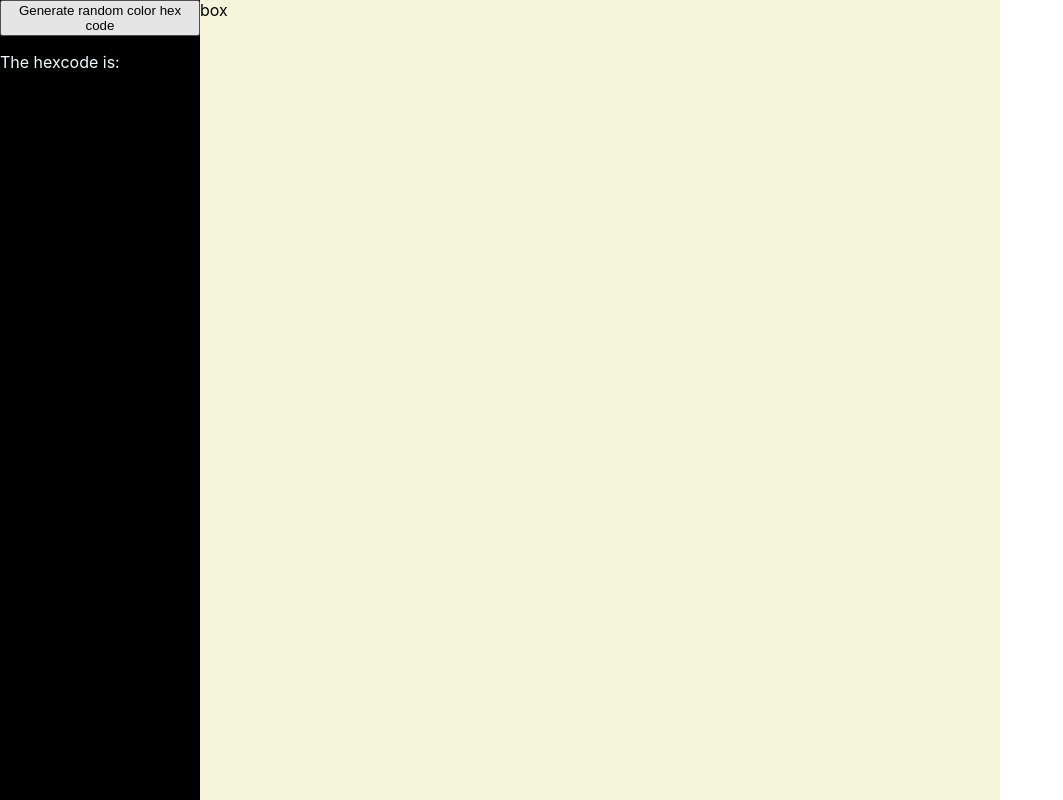
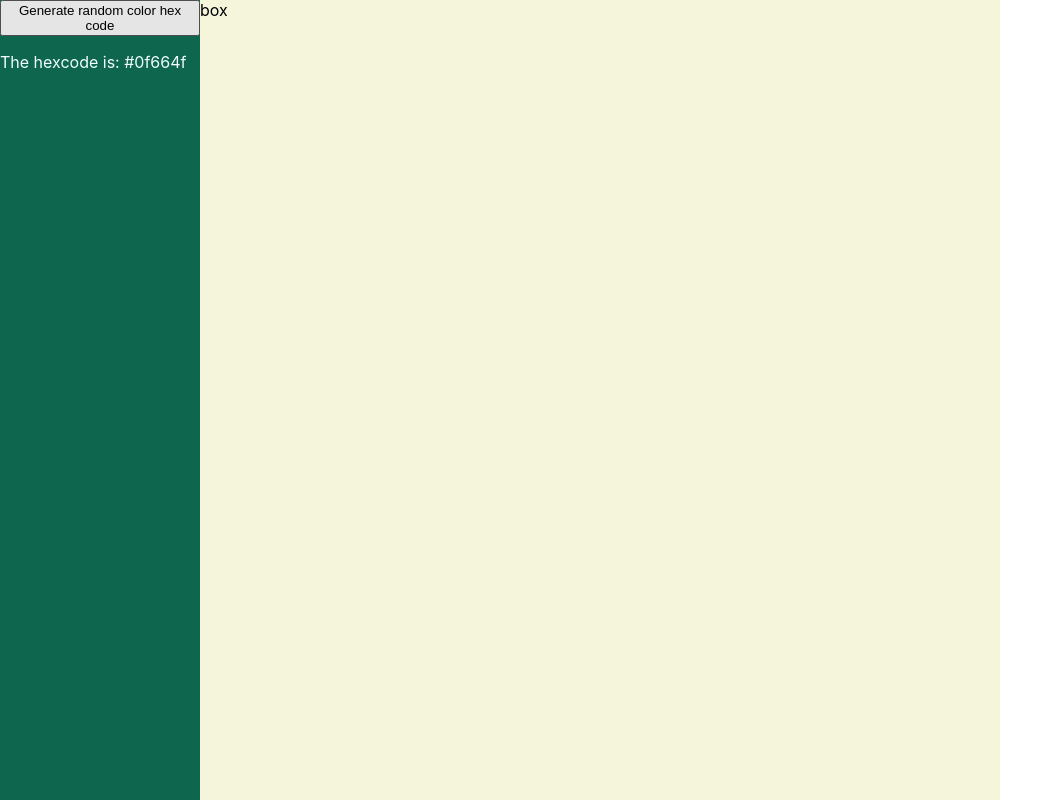
Before and after one commit to thomalexg/Random-Color-Generator-React-App, a React (Create React App) app in the folder randomcolor/: page / in a window 1280 px wide. Shown: the whole page, without its empty margins (0-1063 px from the left). Built offline with nearby package versions, Linux system fonts and the light colour scheme.

Commit message:
Able to change the background inside sidebar

```diff
--- a/randomcolor/src/components/Box.js
+++ b/randomcolor/src/components/Box.js
@@ -1,5 +1,5 @@
 import React from 'react';
 
 export default function Box(props) {
-  return <div className="Box">box</div>;
+  return <div className="Box" >box</div>;
 }
--- a/randomcolor/src/components/Sidebar.js
+++ b/randomcolor/src/components/Sidebar.js
@@ -1,5 +1,8 @@
 import React, { useState } from 'react';
 
+//randomHex();
+export default function SideBar(props) {
+  const [random, setRandomHex] = useState('#0f664f');
   const hexArr = [0, 1, 2, 3, 4, 5, 6, 7, 8, 9, 'a', 'b', 'c', 'd', 'e', 'f'];
 
   let hex = '';
@@ -12,18 +15,18 @@ const randomHex = () => {
     return hex;
   };
 
-//randomHex();
-export default function SideBar(props) {
-  const [random, setRandomHex] = useState('');
   return (
-    <div className="SideBar">
+    <div className="SideBar" style={{ backgroundColor: `${random}` }}>
       <button
         className="SideBarButton"
-        onClick={() => setRandomHex(randomHex())}
+        onClick={() => {
+          hex = '';
+          setRandomHex(randomHex());
+        }}
       >
         Generate random color hex code
       </button>
-      <p>The hexcode is: {hex} </p>
+      <p>The hexcode is: {random} </p>
     </div>
   );
 }
```
Also changed, not shown: 1 other file (tests, documents, lock files or other folders). Lines whose indentation alone changed are shown as unchanged.
